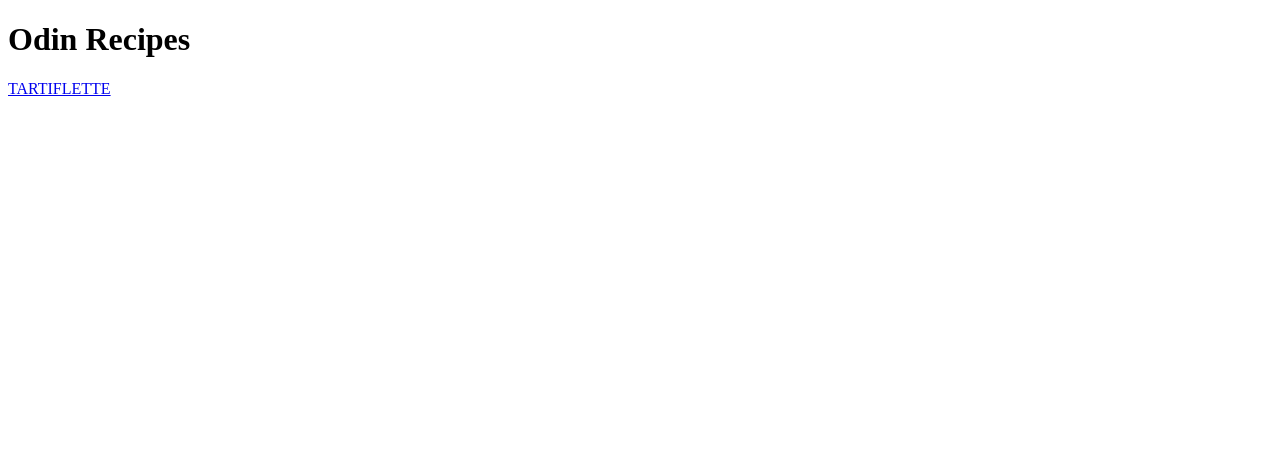
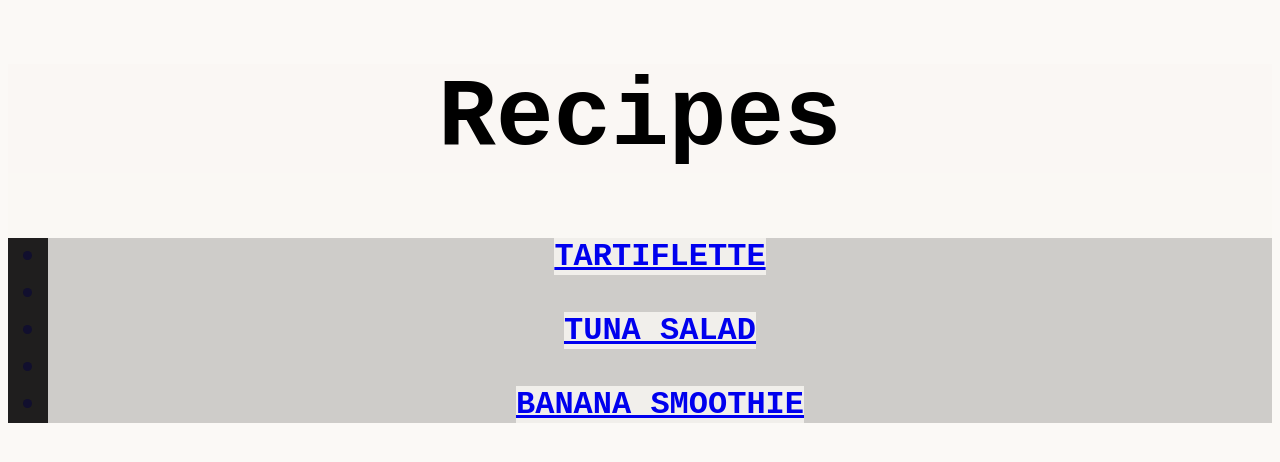
Before and after one commit to BCAUSY/odin-recipes, a plain HTML site: page index.html in a window 1280 px wide. Drawn offline with Linux system fonts and the light colour scheme.

Commit message:
ADDED CSS

```diff
--- a/index.html
+++ b/index.html
@@ -4,9 +4,16 @@
     <meta charset="UTF-8">
     <meta name="viewport" content="width=device-width, initial-scale=1.0">
     <title>Document</title>
+    <link rel="stylesheet" href="style.css">
 </head>
 <body>
-    <h1> Odin Recipes </h1>
-    <P><A href="recipes/TARTIFLETTE.html">TARTIFLETTE</A></P>
+    <h1> Recipes </h1>
+    <P><ul>
+    <li class="link"><A href="recipes/TARTIFLETTE.html">TARTIFLETTE</A></li>
+    <li></li>
+    <li class="link"><A href="recipes/Tuna_salad.html">TUNA SALAD</A></li>
+    <li></li>
+    <li class="link"><A href="recipes/BANANA_SMOOTHIE.html">BANANA SMOOTHIE</A></li>
+</ul></P>
 </body>
 </html>
--- /dev/null
+++ b/recipes/styles.css
@@ -0,0 +1,16 @@
+* {
+    font-family: monospace;
+    font-size: 12pt;
+    background-color: #EAE5E1;
+}
+
+.tytul {
+    text-align: center;
+    font-size: 36pt;
+    text-transform: uppercase;
+    font-weight: bold;
+}
+
+h1 {
+    font-size: 72pt;
+}
--- /dev/null
+++ b/style.css
@@ -0,0 +1,22 @@
+* {
+    background-color: rgb(251, 248, 244, 0.8);
+    font-family:monospace
+}
+h1 {
+    text-align: center;
+    font-size:  72pt;
+}
+
+ul {
+    background-color: rgb(31, 30, 30);
+    font-size: 24pt;
+    color: rgb(17, 15, 46);
+    text-align: center;
+
+
+}
+
+.link {
+    font-weight: bold;
+
+}
```
Also changed, not shown: recipes/BANANA_SMOOTHIE.html (+5 -4 lines), recipes/TARTIFLETTE.html (+4 -4 lines), recipes/Tuna_salad.html (+4 -3 lines).
